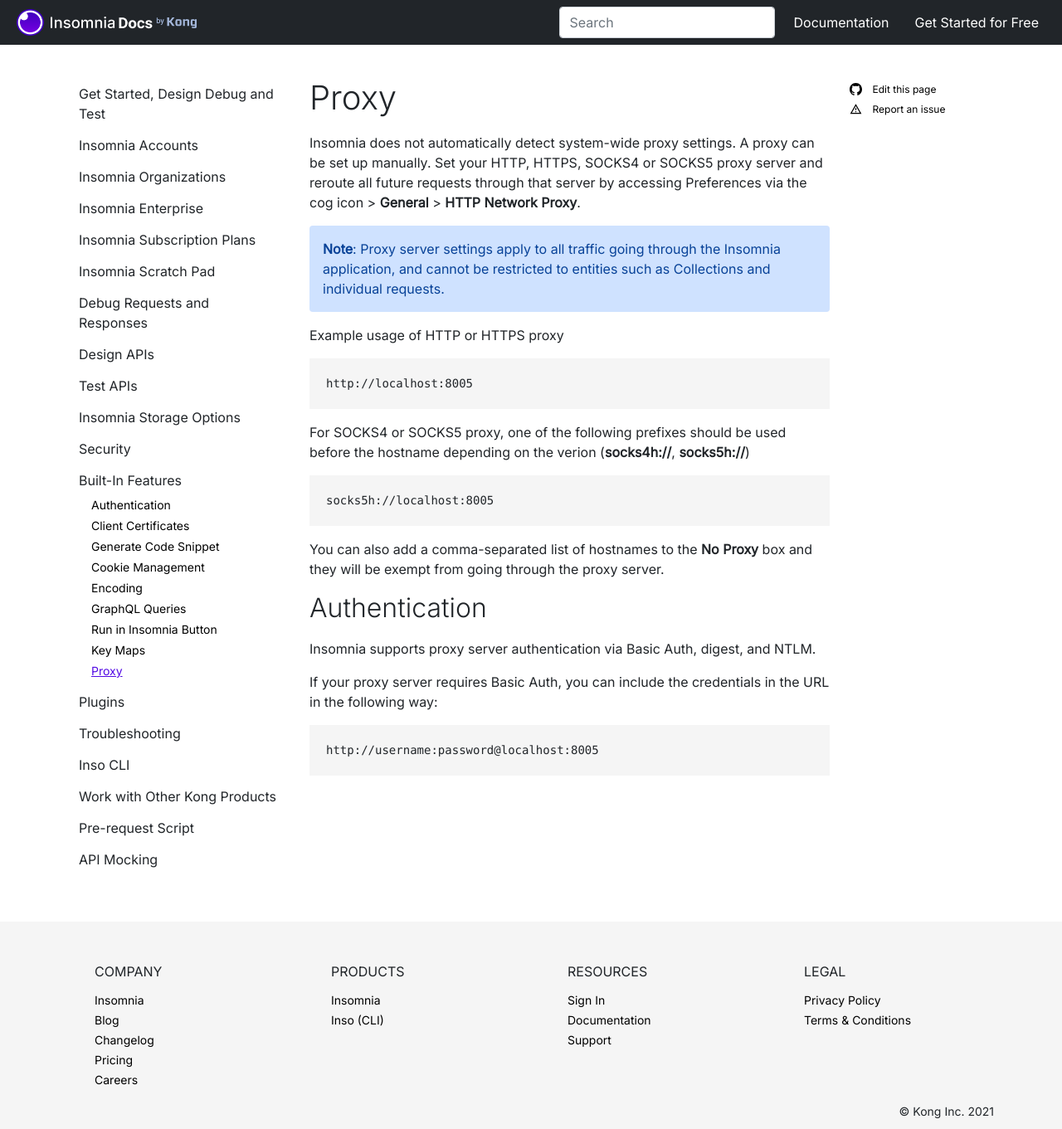
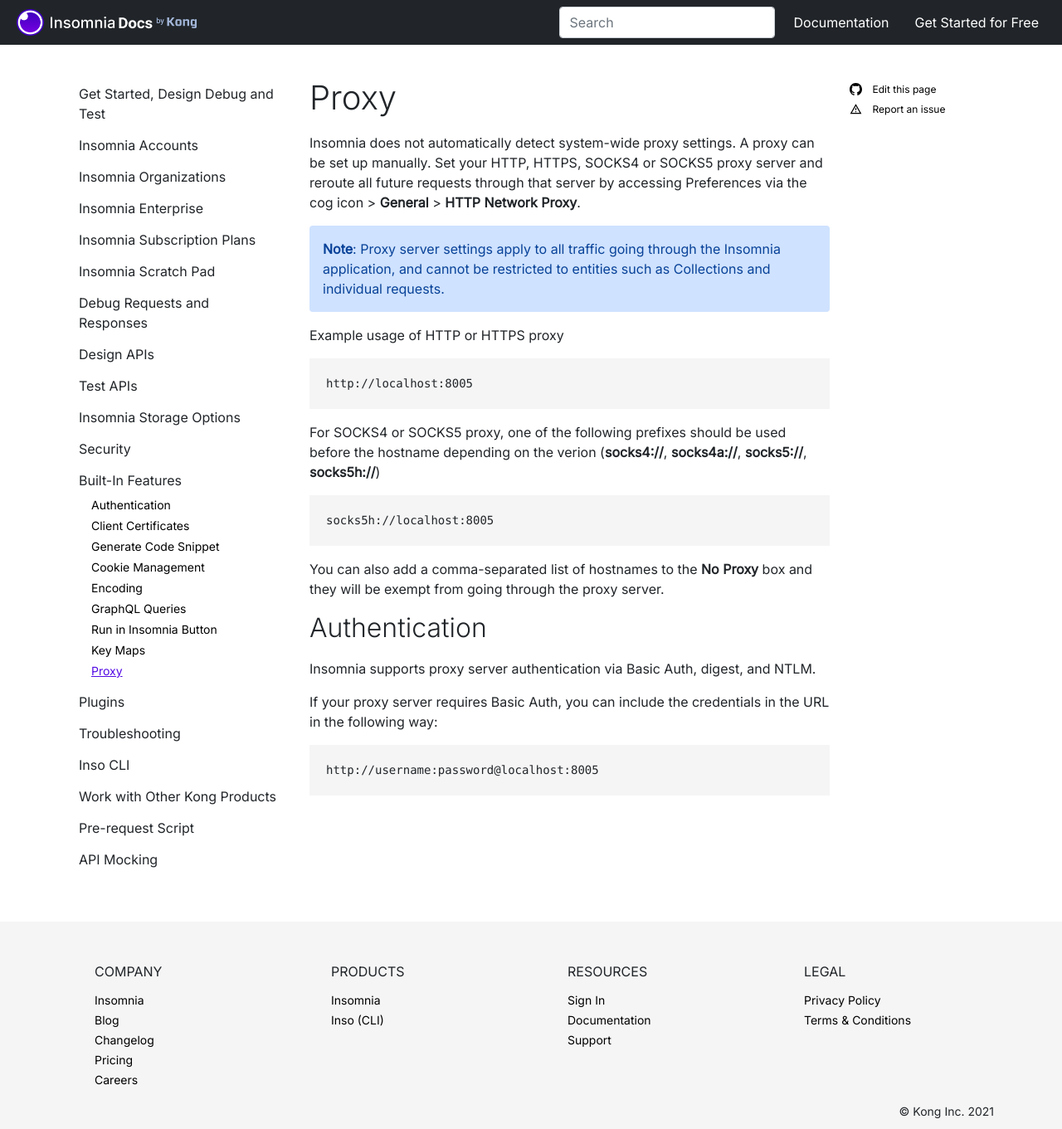
Before and after one commit to Kong/insomnia-docs, a Jekyll site: the page built from docs/insomnia/proxy.md, in a window 1280 px wide and 1361 px high. Shown: the whole window at 83% size. Built offline with Jekyll 4.4.1, drawn with Linux system fonts in a browser that asks for light colours; comment, search, counter and statistics services are not loaded.

Commit message:
docs: update socks proxy schemes

````diff
--- a/docs/insomnia/proxy.md
+++ b/docs/insomnia/proxy.md
@@ -16,7 +16,7 @@
 http://localhost:8005
 ```
 
-For SOCKS4 or SOCKS5 proxy, one of the following prefixes should be used before the hostname depending on the verion (**socks4h://**, **socks5h://**)
+For SOCKS4 or SOCKS5 proxy, one of the following prefixes should be used before the hostname depending on the verion (**socks4://**, **socks4a://**, **socks5://**, **socks5h://**)
 
 ```bash
 socks5h://localhost:8005
````
